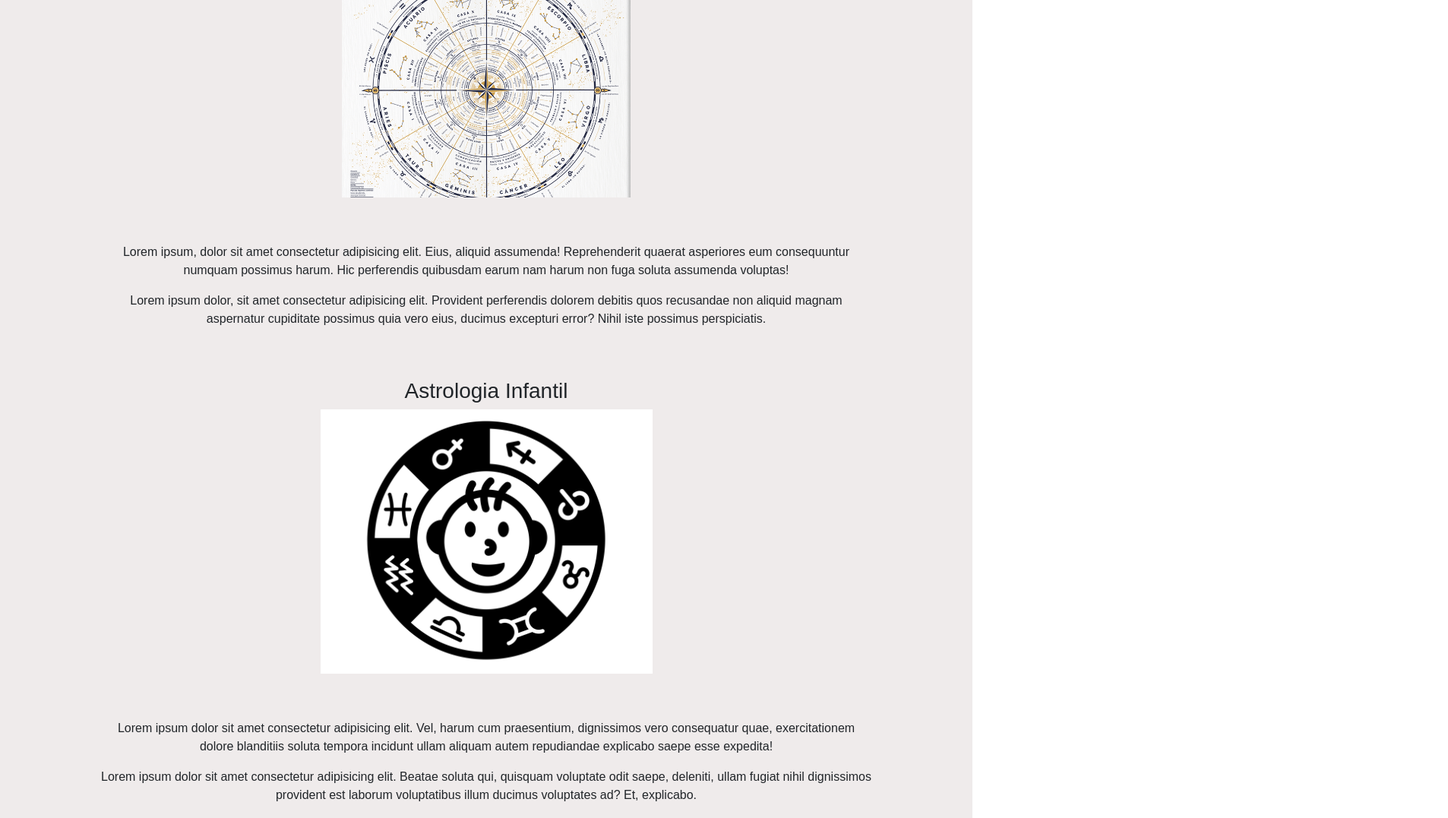
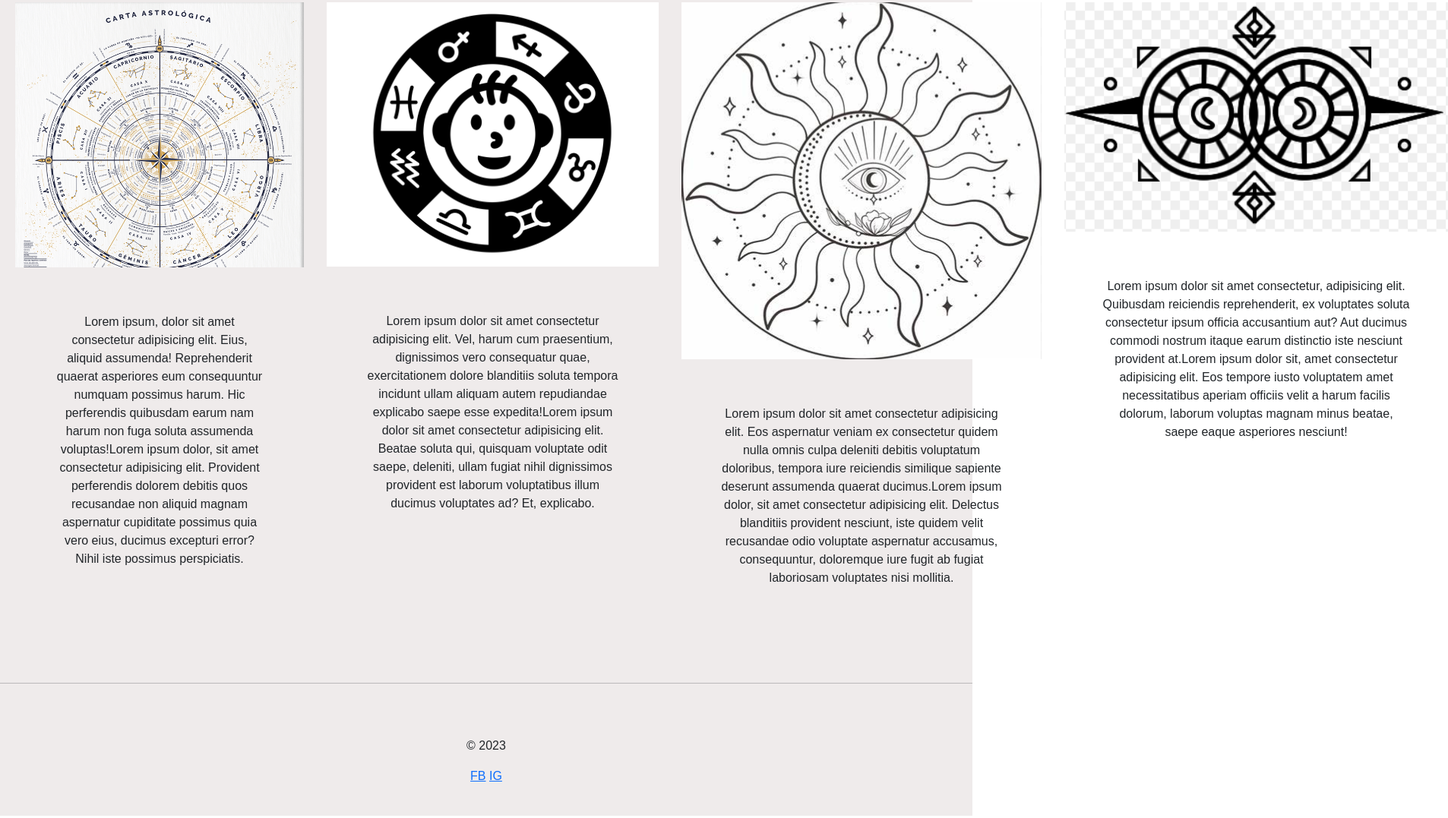
Before and after one commit to Noezan/Noelia-Zanetti-2da-pre-entrega, a plain HTML site: page pages/Servicios.html in a window 1280 px wide. Shown: the part 536-1613 px from the top of the page at 76% size, 1906 px wide, since content can reach past the window. Drawn offline with nearby package versions, Linux system fonts and the light colour scheme.

Commit message:
agregue grid y flex

```diff
--- a/css/style.css
+++ b/css/style.css
@@ -13,7 +13,7 @@
 .colorPagina{
     background-color: rgba(239, 235, 235, 0.964);
     border-top: 5px solid black;
-    width: 100%
+    width: 100%;
 }
 
 .tituloDeInicio{
@@ -24,23 +24,23 @@
     font-size: 40px
 }
 
-.textoDeHome{
+.textoDeHome {
     margin-bottom: 40px;
     margin-left: 100px;
     margin-right: 100px;
     padding: 60px;
 }
 
-.foot{
+.foot {
     text-align: center;
     margin-bottom: 100px;
     padding-bottom: 40px;
     margin-top: 30px;
 }
-.tituloDePagina{
+.tituloDePagina {
     text-align: center;
     margin: 50px auto 50px auto;
-    font-family: ;
+    font-family: 'Dancing Script', cursive;
     font-size: 40px
 }
 .tituloPresentacion {
@@ -48,10 +48,6 @@
     margin-bottom: 20px;
     font-family: 'Dancing Script', cursive;
 }
-.col {
-    align-items: center;
-}
-
 .textoDePagina {
     text-align: center;
     margin: auto;
@@ -62,13 +58,13 @@
 }
 
 
- #presentacion {
+/*  #presentacion {
     display: grid;
     grid-template-columns: 1fr 1fr;
     justify-items: center;
     align-items: center;
     padding: 50px;
-}
+} */
 
 @media (max-width: 768px) {
     #presentacion {
@@ -79,13 +75,12 @@
         margin: 50px;
     }
 
-} */
-
+}
 .tituloServicio{
     margin: 40px;
     text-align: center;
 }
-.parrafoServicio {
+.servicios {
     text-align: center;
     margin-top: 10px;
     padding: 50px;
@@ -95,14 +90,12 @@
     display: grid;
     grid-template-columns: 1fr 1fr 1fr 1fr;
     width: 100%;
-    gap: 10px;
+    gap: 30px;
     text-align: center;
     padding: 20px;
 }
 
-/* .servicios{
-    background-color: whitesmoke;
-} */
+
 
 @media (max-width: 768px) {
     #servicios-layout {
@@ -110,7 +103,6 @@
         grid-template-columns: 1fr;
     }
 }
-
 
 .tituloTaller {
     margin-top: 40px;
--- a/pages/Servicios.html
+++ b/pages/Servicios.html
@@ -68,34 +68,28 @@
         <h2 class="tituloDePagina">Servicios</h2>
         <hr>
 
-        <div class="container text-center">
-            <div class="row">
-              <div class="col">
+        <section id="servicios-layout">
+              <div class="serv1">
                 <h3 class="tituloServicio">Lectura de carta Astral</h3>
                 <img class="img1Servicios" src="../img/carta astral.png" alt="carta astral">
-                <div class="parrafoServicio">
-                    <p class="servicios">Lorem ipsum, dolor sit amet consectetur adipisicing elit. Eius, aliquid assumenda! Reprehenderit quaerat asperiores eum consequuntur numquam possimus harum. Hic perferendis quibusdam earum nam harum non fuga soluta assumenda voluptas!</p><p>Lorem ipsum dolor, sit amet consectetur adipisicing elit. Provident perferendis dolorem debitis quos recusandae non aliquid magnam aspernatur cupiditate possimus quia vero eius, ducimus excepturi error? Nihil iste possimus perspiciatis.</p>
+                    <p class="servicios">Lorem ipsum, dolor sit amet consectetur adipisicing elit. Eius, aliquid assumenda! Reprehenderit quaerat asperiores eum consequuntur numquam possimus harum. Hic perferendis quibusdam earum nam harum non fuga soluta assumenda voluptas!Lorem ipsum dolor, sit amet consectetur adipisicing elit. Provident perferendis dolorem debitis quos recusandae non aliquid magnam aspernatur cupiditate possimus quia vero eius, ducimus excepturi error? Nihil iste possimus perspiciatis.</p>
               </div>
-              <div class="col">
+              <div class="serv2">
                 <h3 class="tituloServicio">Astrologia Infantil</h3>
                 <img class="img2Servicios" src="../img/astrologia inf.png" alt="Astro inf">
-                <div class="parrafoServicio">
-                    <p class="servicios">Lorem ipsum dolor sit amet consectetur adipisicing elit. Vel, harum cum praesentium, dignissimos vero consequatur quae, exercitationem dolore blanditiis soluta tempora incidunt ullam aliquam autem repudiandae explicabo saepe esse expedita!</p><p>Lorem ipsum dolor sit amet consectetur adipisicing elit. Beatae soluta qui, quisquam voluptate odit saepe, deleniti, ullam fugiat nihil dignissimos provident est laborum voluptatibus illum ducimus voluptates ad? Et, explicabo.</p>
+                <p class="servicios">Lorem ipsum dolor sit amet consectetur adipisicing elit. Vel, harum cum praesentium, dignissimos vero consequatur quae, exercitationem dolore blanditiis soluta tempora incidunt ullam aliquam autem repudiandae explicabo saepe esse expedita!Lorem ipsum dolor sit amet consectetur adipisicing elit. Beatae soluta qui, quisquam voluptate odit saepe, deleniti, ullam fugiat nihil dignissimos provident est laborum voluptatibus illum ducimus voluptates ad? Et, explicabo.</p>
               </div>
-              <div class="col">
+              <div class="serv3">
                 <h3 class="tituloServicio">Revolucion Solar</h3>
                 <img class="img3Servicios" src="../img/rev solar.png" alt="Revolucion solar">
-                <div class="parrafoServicio">
-                    <p class="servicios">Lorem ipsum dolor sit amet consectetur adipisicing elit. Eos aspernatur veniam ex consectetur quidem nulla omnis culpa deleniti debitis voluptatum doloribus, tempora iure reiciendis similique sapiente deserunt assumenda quaerat ducimus.</p><p>Lorem ipsum dolor, sit amet consectetur adipisicing elit. Delectus blanditiis provident nesciunt, iste quidem velit recusandae odio voluptate aspernatur accusamus, consequuntur, doloremque iure fugit ab fugiat laboriosam voluptates nisi mollitia.</p>
+                <p class="servicios">Lorem ipsum dolor sit amet consectetur adipisicing elit. Eos aspernatur veniam ex consectetur quidem nulla omnis culpa deleniti debitis voluptatum doloribus, tempora iure reiciendis similique sapiente deserunt assumenda quaerat ducimus.Lorem ipsum dolor, sit amet consectetur adipisicing elit. Delectus blanditiis provident nesciunt, iste quidem velit recusandae odio voluptate aspernatur accusamus, consequuntur, doloremque iure fugit ab fugiat laboriosam voluptates nisi mollitia.</p>
               </div>
-              <div class="col">
+              <div class="serv4">
                 <h3 class="tituloServicio">Sinastria</h3>
                 <img class="img4Servicios" src="../img/sinastria.png" alt="Sinastria">
-                <div class="parrafoServicio">
-                    <p class="servicios">Lorem ipsum dolor sit amet consectetur, adipisicing elit. Quibusdam reiciendis reprehenderit, ex voluptates soluta consectetur ipsum officia accusantium aut? Aut ducimus commodi nostrum itaque earum distinctio iste nesciunt provident at.</p><p>Lorem ipsum dolor sit, amet consectetur adipisicing elit. Eos tempore iusto voluptatem amet necessitatibus aperiam officiis velit a harum facilis dolorum, laborum voluptas magnam minus beatae, saepe eaque asperiores nesciunt!</p>
+                <p class="servicios">Lorem ipsum dolor sit amet consectetur, adipisicing elit. Quibusdam reiciendis reprehenderit, ex voluptates soluta consectetur ipsum officia accusantium aut? Aut ducimus commodi nostrum itaque earum distinctio iste nesciunt provident at.Lorem ipsum dolor sit, amet consectetur adipisicing elit. Eos tempore iusto voluptatem amet necessitatibus aperiam officiis velit a harum facilis dolorum, laborum voluptas magnam minus beatae, saepe eaque asperiores nesciunt!</p>
               </div>
-            </div>
-          </div>
+            </section>
 
         </div>
          <br><hr><br>
```
Also changed, not shown: pages/Quien-soy.html (+3 -3 lines).
